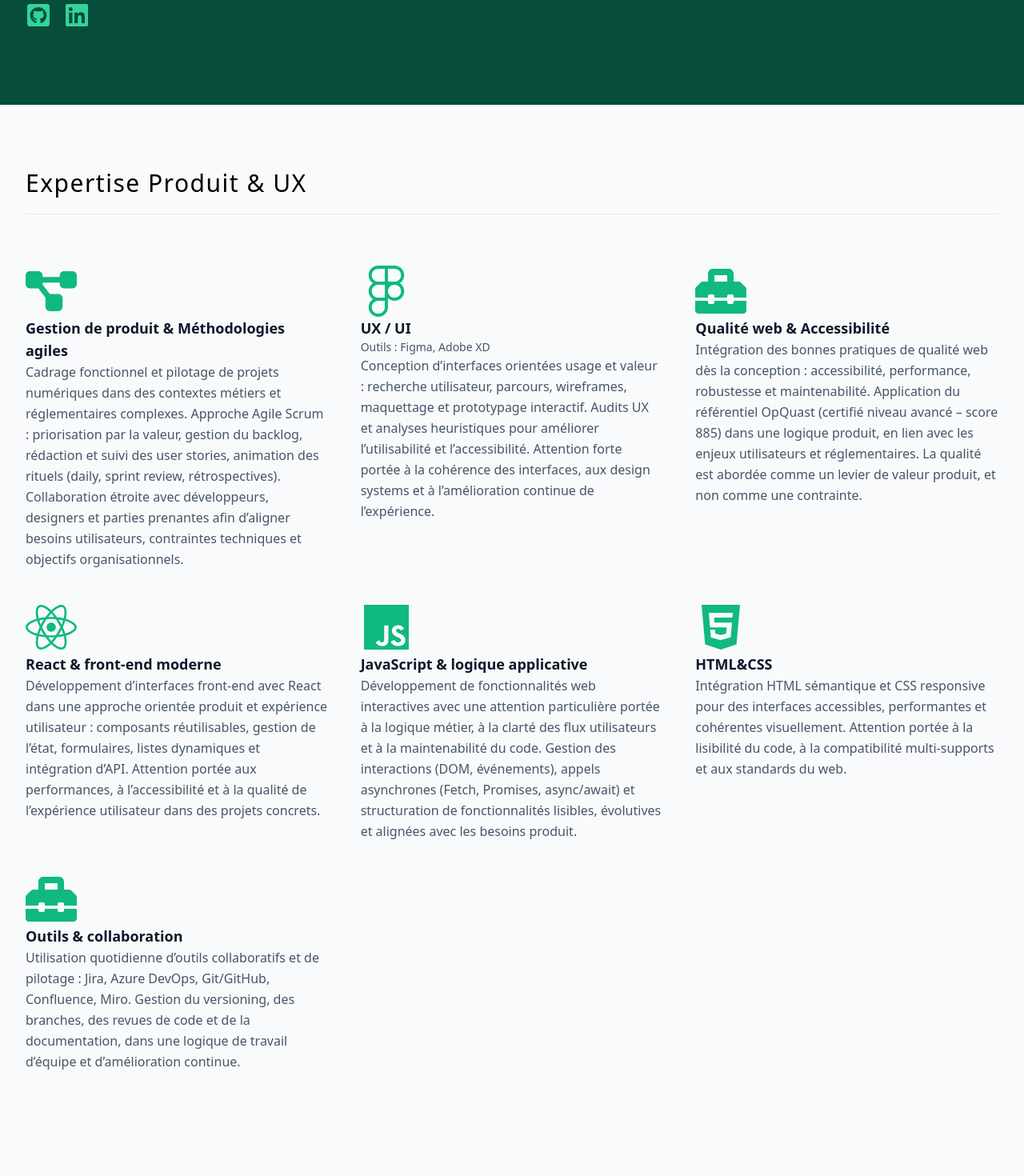
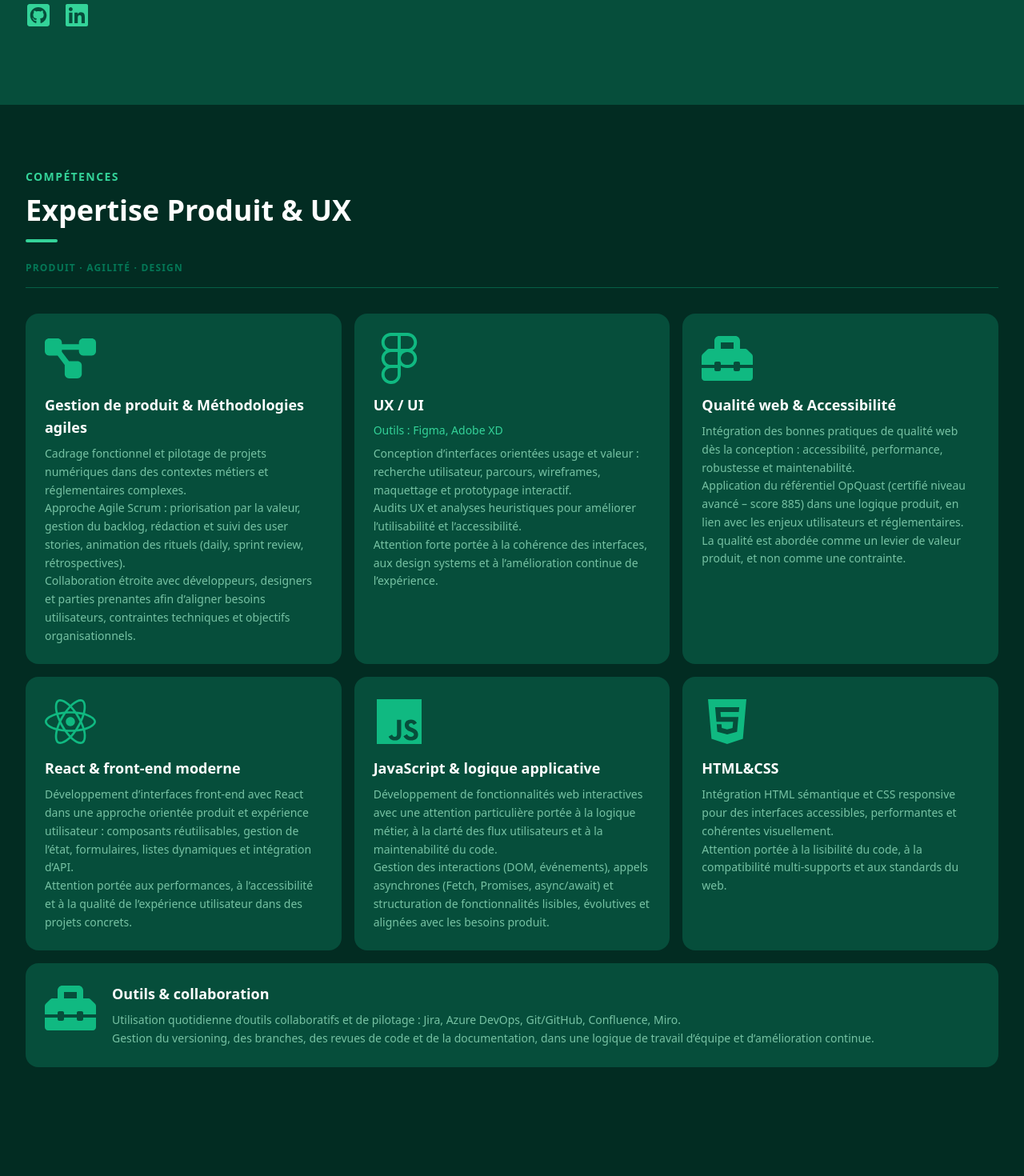
Before and after one commit to Cfy1010/cyportfolio, a React (Vite) app: page / in a window 1280 px wide. Shown: the part 660-2130 px from the top of the page at 80% size. Built offline with nearby package versions, Linux system fonts and the light colour scheme.

Commit message:
update skills

```diff
--- a/src/components/Skills.jsx
+++ b/src/components/Skills.jsx
@@ -1,17 +1,34 @@
 import { skills } from "../data";
-import SectionTitle from "./SectionTitle";
 import SkillsCard from "./SkillsCard";
+
+const mainSkills = (all) => all.slice(0, all.length - 1);
+const lastSkill = (all) => all[all.length - 1];
 
 const Skills = () => {
   return (
-    <section className="py-20 align-element scroll-mt-20" id="skills">
-      <SectionTitle text="Expertise Produit & UX" />
-      <div className="py-16 grid gap-10 md:grid-cols-2 lg:grid-cols-3">
-        {skills.map((skill) => {
-          return <SkillsCard key={skill.id} {...skill} />;
-        })}
+    <section className="bg-emerald-950 py-20 scroll-mt-20" id="skills">
+      <div className="align-element">
+        <p className="text-emerald-400 text-sm font-semibold tracking-widest uppercase mb-3">
+          Compétences
+        </p>
+        <h2 className="text-4xl font-bold text-white mb-4">
+          Expertise Produit &amp; UX
+        </h2>
+        <div className="w-10 h-1 bg-emerald-400 mb-6 rounded" />
+        <p className="text-emerald-700 text-xs font-semibold tracking-widest uppercase border-b border-emerald-800 pb-4 mb-8">
+          Produit · Agilité · Design
+        </p>
+        <div className="grid gap-4 md:grid-cols-2 lg:grid-cols-3">
+          {mainSkills(skills).map((skill) => (
+            <SkillsCard key={skill.id} {...skill} />
+          ))}
+        </div>
+        <div className="mt-4">
+          <SkillsCard {...lastSkill(skills)} wide />
+        </div>
       </div>
     </section>
   );
 };
+
 export default Skills;
--- a/src/components/SkillsCard.jsx
+++ b/src/components/SkillsCard.jsx
@@ -1,30 +1,33 @@
-const SkillsCard = ({ icon, title, text, tools }) => {
+const SkillsCard = ({ icon, title, text, tools, wide }) => {
+  if (wide) {
+    return (
+      <article className="bg-emerald-900 rounded-2xl p-6 flex items-start gap-5">
+        <span className="text-3xl shrink-0">{icon}</span>
+        <div>
+          <h3 className="text-lg font-bold text-white mb-2">{title}</h3>
+          {tools && (
+            <p className="text-sm font-medium text-emerald-400 mb-2">{tools}</p>
+          )}
+          <p className="text-sm leading-relaxed text-emerald-200/70 whitespace-pre-line">
+            {text}
+          </p>
+        </div>
+      </article>
+    );
+  }
+
   return (
-    <article aria-labelledby={`skill-${title}`}>
-      {/* Icône décorative */}
-      <span aria-hidden="true" className="text-primary text-4xl">
-        {icon}
-      </span>
-
-      {/* Titre de compétence */}
-      <h3
-        id={`skill-${title}`}
-        className="text-lg font-semibold text-slate-900"
-      >
-        {title}
-      </h3>
-
-      {/* Outils (si présents) */}
+    <article className="bg-emerald-900 rounded-2xl p-6">
+      <span className="text-3xl">{icon}</span>
+      <h3 className="text-lg font-bold text-white mt-3 mb-2">{title}</h3>
       {tools && (
-        <p className="text-sm font-medium text-slate-600">
-          <span className="sr-only">Outils utilisés :</span>
-          {tools}
-        </p>
+        <p className="text-sm font-medium text-emerald-400 mb-2">{tools}</p>
       )}
-
-      {/* Description */}
-      <p className="text-base leading-relaxed text-slate-600">{text}</p>
+      <p className="text-sm leading-relaxed text-emerald-200/70 whitespace-pre-line">
+        {text}
+      </p>
     </article>
   );
 };
+
 export default SkillsCard;
```
